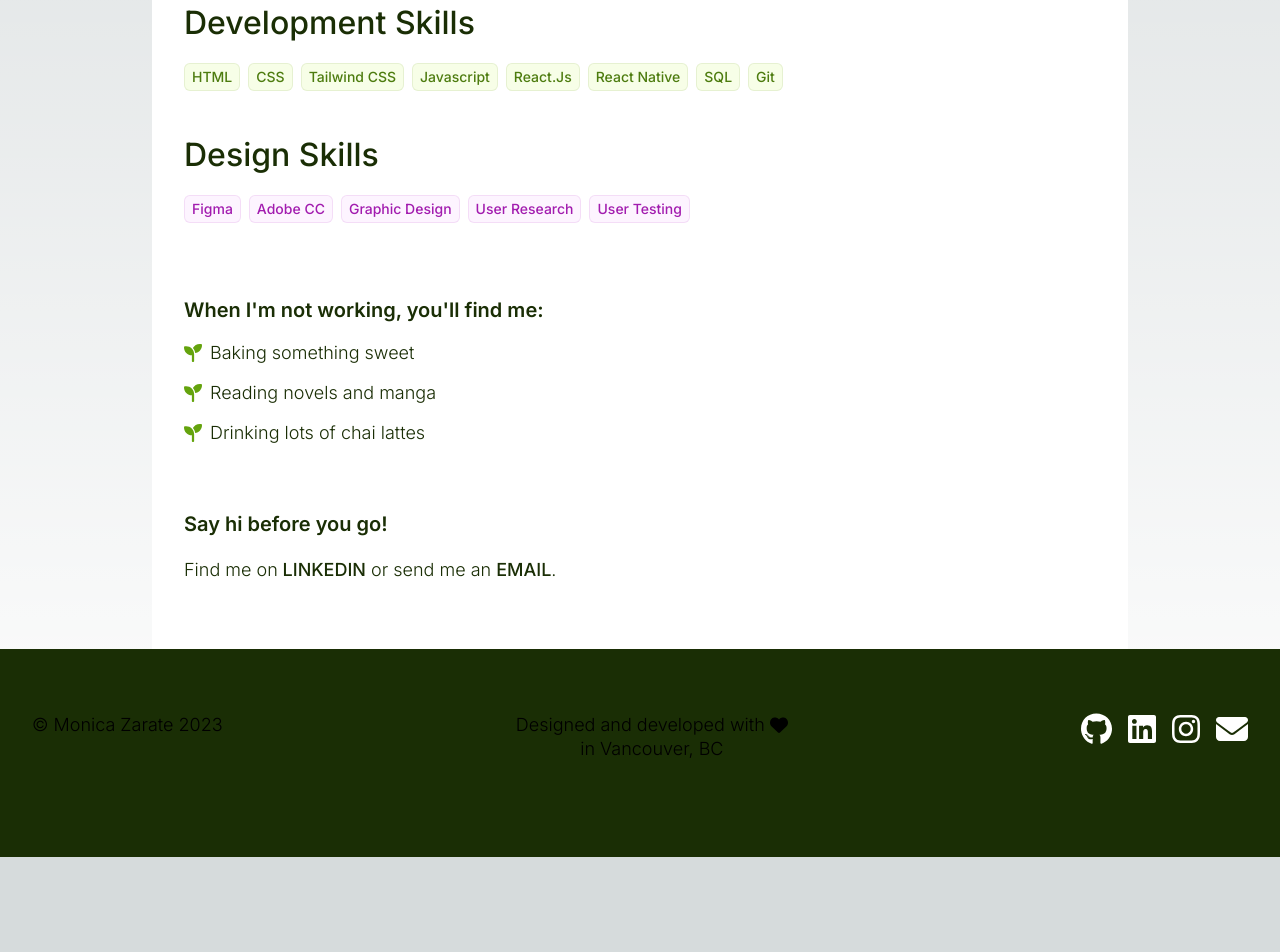
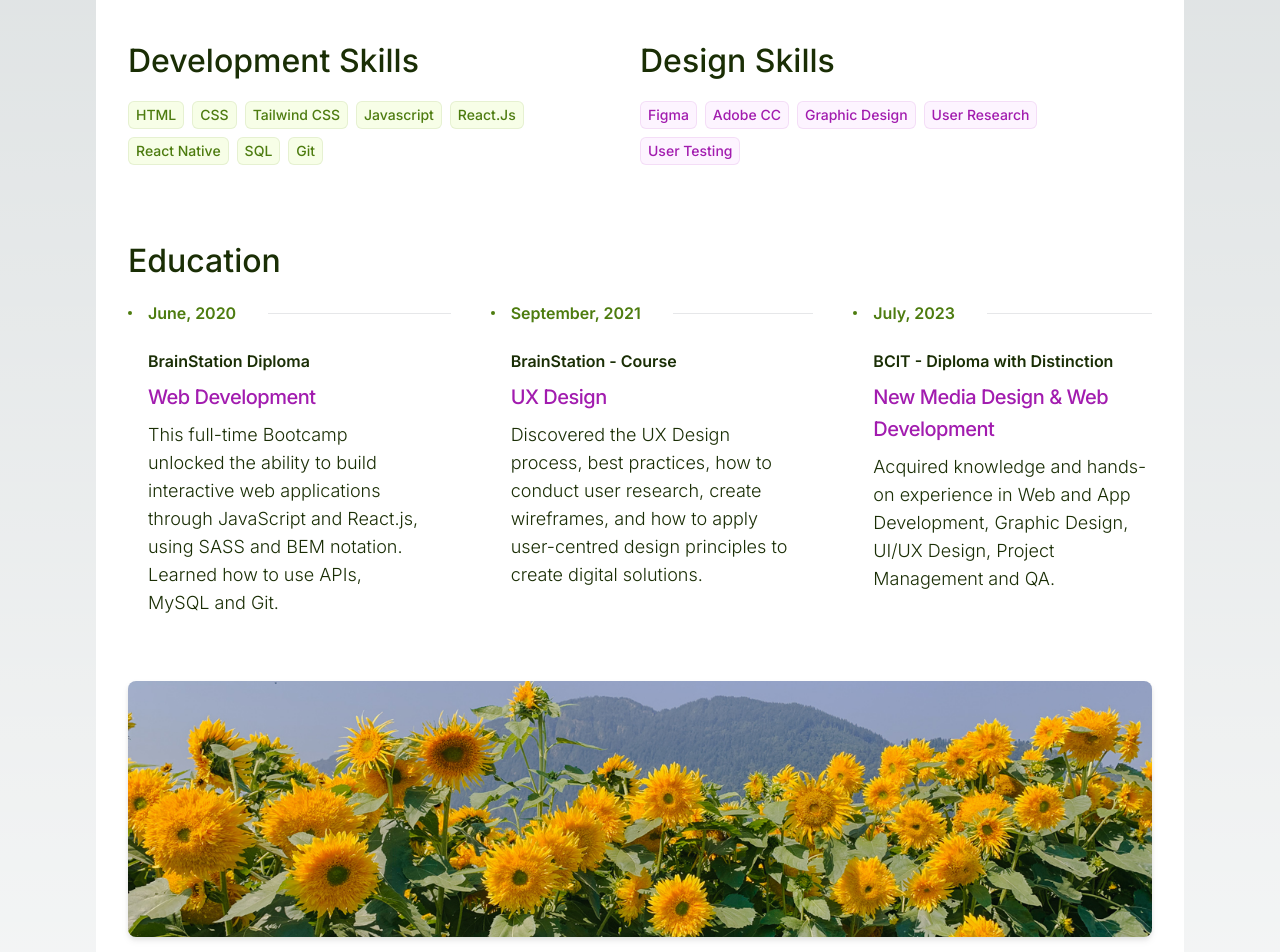
Before and after one commit to monica-zarate/nextjs-portfolio, a Next.js app: page /about in a window 1280 px wide. Shown: the part 540-1492 px from the top of the page. Before the commit the page ends 1397 px from the top, so only its background shows below. Built offline with nearby package versions, Linux system fonts and the light colour scheme.

Commit message:
Completed content and styles update for About section.

```diff
--- a/src/app/(routes)/about/page.tsx
+++ b/src/app/(routes)/about/page.tsx
@@ -7,7 +7,7 @@ import { faSeedling } from "@fortawesome/free-solid-svg-icons";
 import { AnimatePresence, motion as m } from "framer-motion";
 
 //Project imports
-import { monicaAboutPhoto } from "../../../assets/";
+import { monicaAboutPhoto, sunflowerLandscape } from "../../../assets/";
 import { pagesContent, social } from "@/app/constants";
 import RevealElement from "@/app/_components/RevealElement";
 
@@ -22,10 +22,10 @@ export default function About() {
         <AnimatePresence mode="wait">
             <m.div initial={{opacity: 0}} animate={{opacity: 1}} transition={{duration: 0.3, ease: 'easeInOut'}} exit={{opacity: 0}}>
                 <div className="bg-white p-8 pb-16 w-fit mx-auto">
-                    <div className="max-w-7xl mx-auto">
-                        <div className="flex flex-col-reverse sm:flex-row sm:items-start sm:justify-between">
-                            <div className="basis-2/3 max-w-sm sm:mr-4">
-                                <span className={`${caveat.className} text-lime-950 text-h1Light mb-4 sm:mb-8 2xl:mb-12 block`}>{copy.intro.heading}</span>
+                    <div className="max-w-5xl mx-auto">
+                        <div className="flex flex-col-reverse sm:flex-row sm:items-center sm:justify-between">
+                            <div className="basis-2/3 sm:mr-4">
+                                <span className={`${caveat.className} text-lime-950 text-h1Light lg:text-sabe mb-4 block`}>{copy.intro.heading}</span>
                                 <ul>
                                     {copy.intro.p.map((paragraph, i) => (
                                         <RevealElement key={i}>
@@ -40,11 +40,12 @@ export default function About() {
                             </div>
                             <div className="basis-1/3 mb-4 md:ml-4 lg:ml-0 sm:mb-0">
                                 <RevealElement>
-                                    <Image alt="monica zarate" src={monicaAboutPhoto} className="w-full h-auto max-w-lg mx-auto drop-shadow-md rounded"/>
+                                    <Image alt="monica zarate" src={monicaAboutPhoto} className="w-full h-auto max-w-lg mx-auto drop-shadow-md rounded-lg"/>
                                 </RevealElement>
                             </div>
                         </div>
-                        <div className="mt-16 md:w-3/4">
+                        <div className="mt-16 sm:flex sm:items-start sm:justify-between">
+                            <div className="sm:basis-1/2 sm:pr-2">
                                 <span className="text-lime-950 text-h2 mb-4 sm:mb-4 block">{copy.development.heading}</span>
                                 <ul className="flex flex-wrap">
                                     {copy.development.skillsList.map((li, i) => (
@@ -56,7 +57,7 @@ export default function About() {
                                     ))}
                                 </ul>
                             </div>
-                        <div className="mt-8 md:w-3/4">
+                            <div className="mt-8 sm:mt-0 sm:basis-1/2">
                                 <span className="text-lime-950 text-h2 mb-4 sm:mb-4 block">{copy.design.heading}</span>
                                 <ul className="flex flex-wrap">
                                         {copy.design.skillsList.map((li, i) => (
@@ -68,6 +69,38 @@ export default function About() {
                                         ))}
                                     </ul>
                             </div>
+                        </div>
+                        <div className="mt-16">
+                            <span className="text-lime-950 text-h2 mb-4 sm:mb-4 block">{copy.timeline.heading}</span>
+                            <div className="mx-auto grid max-w-2xl grid-cols-1 gap-16 overflow-hidden lg:mx-0 lg:max-w-none lg:grid-cols-3">
+                                {copy.timeline.events.map((item) => (
+                                    <RevealElement>
+                                    <div key={item.id}>
+                                        <time
+                                        dateTime={item.date}
+                                        className="flex items-center text-base font-semibold leading-6 text-lime-700"
+                                        >
+                                        <svg viewBox="0 0 4 4" className="mr-4 h-1 w-1 flex-none" aria-hidden="true">
+                                            <circle cx={2} cy={2} r={2} fill="currentColor" />
+                                        </svg>
+                                        {item.date}
+                                        <div
+                                            className="absolute -ml-2 h-px w-screen -translate-x-full bg-gray-900/10 sm:-ml-4 lg:static lg:-mr-6 lg:ml-8 lg:w-auto lg:flex-auto lg:translate-x-0"
+                                            aria-hidden="true"
+                                        />
+                                        </time>
+                                        <p className="ml-5 mt-6 text-base font-semibold leading-6 text-lime-950">{item.institution}</p>
+                                        <p className="ml-5 mt-2 text-bodyLarge leading-8 tracking-tight text-fuchsia-700">{item.name}</p>
+                                        <p className="ml-5 mt-2 text-body leading-7 text-lime-950">{item.description}</p>
+                                    </div>
+                                </RevealElement>
+                                ))}
+                            </div>
+                        </div>
+                        <RevealElement>
+                            <div className="mt-16 w-full h-48 lg:h-64 rounded-lg bg-center bg-cover drop-shadow-md" style={{backgroundImage: `url(/sunflower-landscape.png)`}}>
+                            </div>
+                        </RevealElement>
                         <div className="mt-16 md:w-3/4">
                             <RevealElement>
                             <span className="text-lime-950 text-h4 mb-4 sm:mb-4 block">{copy.hobbies.heading}</span>
--- a/src/app/constants/index.js
+++ b/src/app/constants/index.js
@@ -215,6 +215,35 @@ export const pagesContent = {
           },
         ],
       },
+      timeline: {
+        heading: "Education",
+        events: [
+          {
+            id: "1",
+            name: "Web Development",
+            institution: "BrainStation Diploma",
+            description:
+              "This full-time Bootcamp unlocked the ability to build interactive web applications through JavaScript and React.js, using SASS and BEM notation. Learned how to use APIs, MySQL and Git.",
+            date: "June, 2020",
+          },
+          {
+            id: "2",
+            name: "UX Design",
+            institution: "BrainStation - Course",
+            description:
+              "Discovered the UX Design process, best practices, how to conduct user research, create wireframes, and how to apply user-centred design principles to create digital solutions.",
+            date: "September, 2021",
+          },
+          {
+            id: "3",
+            name: "New Media Design & Web Development",
+            institution: "BCIT - Diploma with Distinction",
+            description:
+              "Acquired knowledge and hands-on experience in Web and App Development, Graphic Design, UI/UX Design, Project Management and QA.",
+            date: "July, 2023",
+          },
+        ],
+      },
       hobbies: {
         heading: "When I'm not working, you'll find me:",
         hobbiesList: [
--- a/tailwind.config.js
+++ b/tailwind.config.js
@@ -82,7 +82,7 @@ module.exports = {
           "18px",
           {
             lineHeight: "30px",
-            fontWeight: "500",
+            fontWeight: "600",
           },
         ],
         bodyLarge: [
```
Also changed, not shown: public/sunflower-bg.png (deleted), public/sunflower-landscape.png (added). Lines whose indentation alone changed are shown as unchanged.
